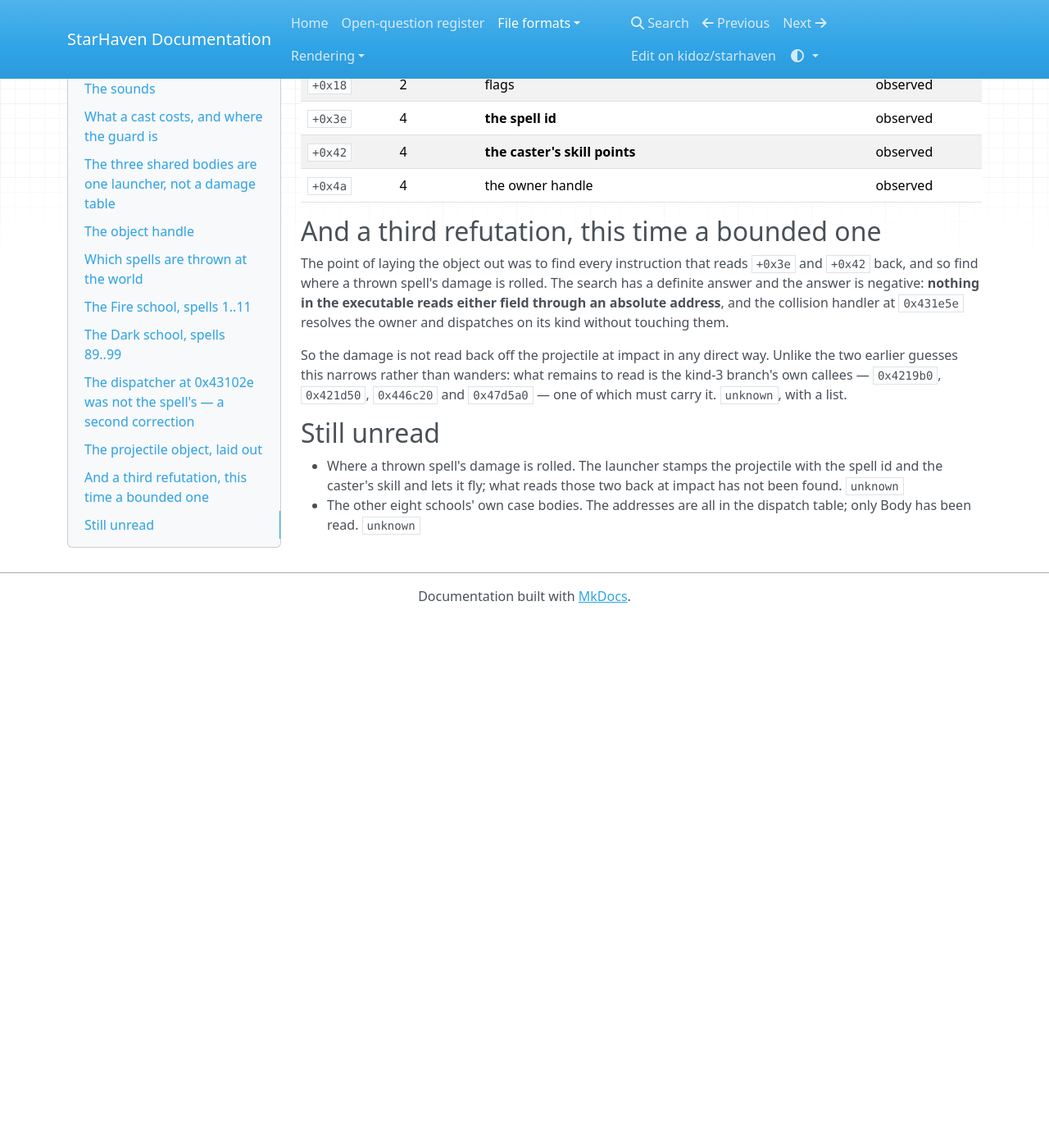
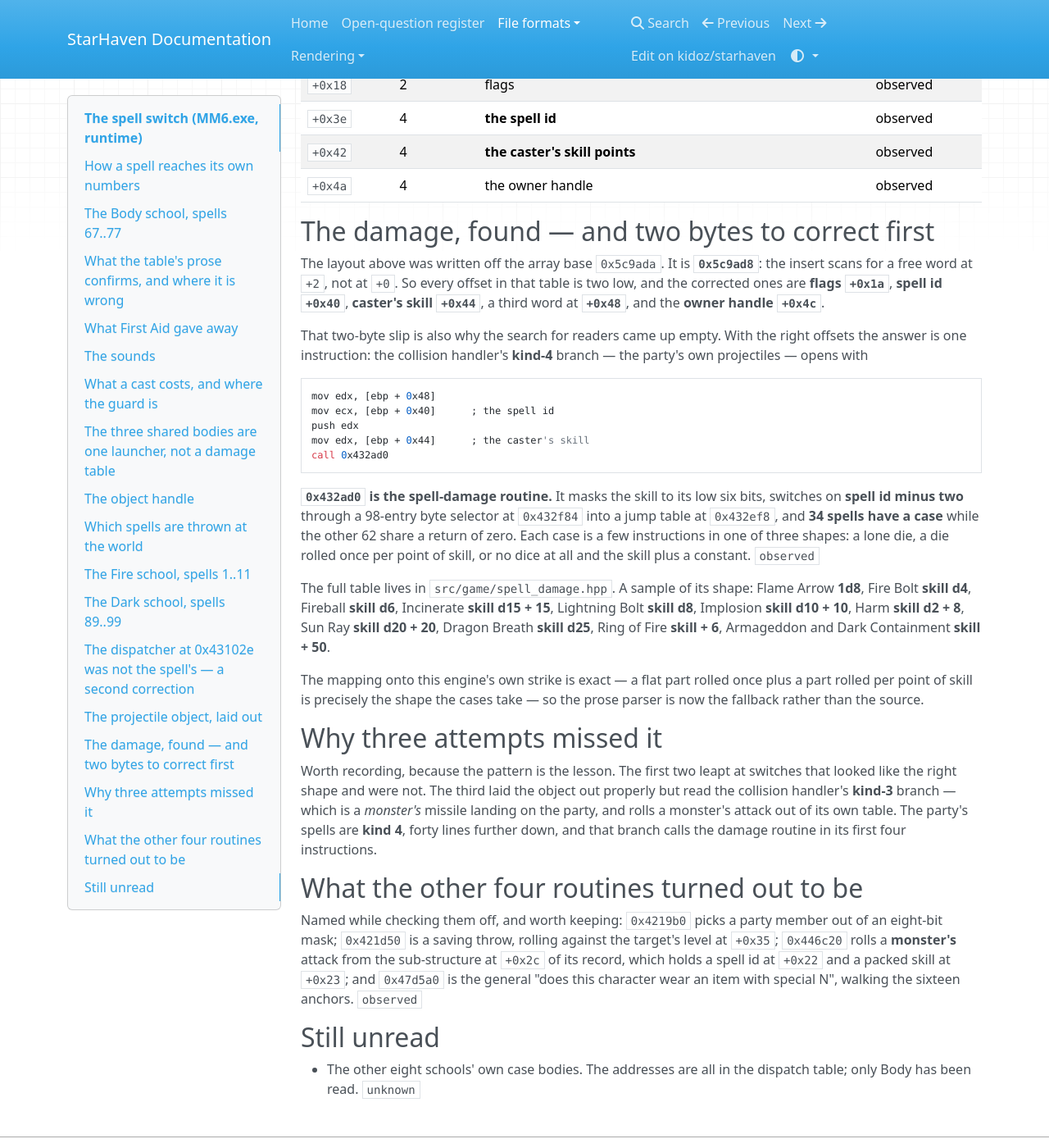
Before and after one commit to kidoz/starhaven, an MkDocs documentation site: the page built from docs/formats/spell-switch.md, in a window 1280 px wide and 1400 px high, scrolled down 5806 px. Shown: the whole window at 82% size. Built offline with MkDocs 1.6.1, drawn with Linux system fonts in a browser that asks for light colours; nearby versions of some CDN libraries; before the commit the page ends 6561 px from its top, so only the background shows below that.

Commit message:
Find the spell damage routine and give every thrown spell its dice

````diff
--- a/docs/formats/spell-switch.md
+++ b/docs/formats/spell-switch.md
@@ -266,25 +266,64 @@ With those two, the launcher's own writes read off:
 | `+0x42` | 4 | **the caster's skill points** | observed |
 | `+0x4a` | 4 | the owner handle | observed |
 
-## And a third refutation, this time a bounded one
+## The damage, found — and two bytes to correct first
 
-The point of laying the object out was to find every instruction that reads
-`+0x3e` and `+0x42` back, and so find where a thrown spell's damage is
-rolled. The search has a definite answer and the answer is negative:
-**nothing in the executable reads either field through an absolute address**,
-and the collision handler at `0x431e5e` resolves the owner and dispatches on
-its kind without touching them.
+The layout above was written off the array base `0x5c9ada`. It is
+**`0x5c9ad8`**: the insert scans for a free word at `+2`, not at `+0`. So
+every offset in that table is two low, and the corrected ones are **flags
+`+0x1a`**, **spell id `+0x40`**, **caster's skill `+0x44`**, a third word at
+**`+0x48`**, and the **owner handle `+0x4c`**.
 
-So the damage is not read back off the projectile at impact in any direct
-way. Unlike the two earlier guesses this narrows rather than wanders: what
-remains to read is the kind-3 branch's own callees — `0x4219b0`, `0x421d50`,
-`0x446c20` and `0x47d5a0` — one of which must carry it. `unknown`, with a
-list.
+That two-byte slip is also why the search for readers came up empty. With
+the right offsets the answer is one instruction: the collision handler's
+**kind-4** branch — the party's own projectiles — opens with
+
+```
+mov edx, [ebp + 0x48]
+mov ecx, [ebp + 0x40]      ; the spell id
+push edx
+mov edx, [ebp + 0x44]      ; the caster's skill
+call 0x432ad0
+```
+
+**`0x432ad0` is the spell-damage routine.** It masks the skill to its low
+six bits, switches on **spell id minus two** through a 98-entry byte
+selector at `0x432f84` into a jump table at `0x432ef8`, and **34 spells have
+a case** while the other 62 share a return of zero. Each case is a few
+instructions in one of three shapes: a lone die, a die rolled once per point
+of skill, or no dice at all and the skill plus a constant. `observed`
+
+The full table lives in `src/game/spell_damage.hpp`. A sample of its shape:
+Flame Arrow **1d8**, Fire Bolt **skill d4**, Fireball **skill d6**,
+Incinerate **skill d15 + 15**, Lightning Bolt **skill d8**, Implosion
+**skill d10 + 10**, Harm **skill d2 + 8**, Sun Ray **skill d20 + 20**,
+Dragon Breath **skill d25**, Ring of Fire **skill + 6**, Armageddon and Dark
+Containment **skill + 50**.
+
+The mapping onto this engine's own strike is exact — a flat part rolled
+once plus a part rolled per point of skill is precisely the shape the cases
+take — so the prose parser is now the fallback rather than the source.
+
+## Why three attempts missed it
+
+Worth recording, because the pattern is the lesson. The first two leapt at
+switches that looked like the right shape and were not. The third laid the
+object out properly but read the collision handler's **kind-3** branch —
+which is a *monster's* missile landing on the party, and rolls a monster's
+attack out of its own table. The party's spells are **kind 4**, forty lines
+further down, and that branch calls the damage routine in its first four
+instructions.
+
+## What the other four routines turned out to be
+
+Named while checking them off, and worth keeping: `0x4219b0` picks a party
+member out of an eight-bit mask; `0x421d50` is a saving throw, rolling
+against the target's level at `+0x35`; `0x446c20` rolls a **monster's**
+attack from the sub-structure at `+0x2c` of its record, which holds a spell
+id at `+0x22` and a packed skill at `+0x23`; and `0x47d5a0` is the general
+"does this character wear an item with special N", walking the sixteen
+anchors. `observed`
 
 ## Still unread
-
-- Where a thrown spell's damage is rolled. The launcher stamps the
-  projectile with the spell id and the caster's skill and lets it fly; what
-  reads those two back at impact has not been found. `unknown`
 - The other eight schools' own case bodies. The addresses are all in the
   dispatch table; only Body has been read. `unknown`
````
Also changed, not shown: 4 other files.
